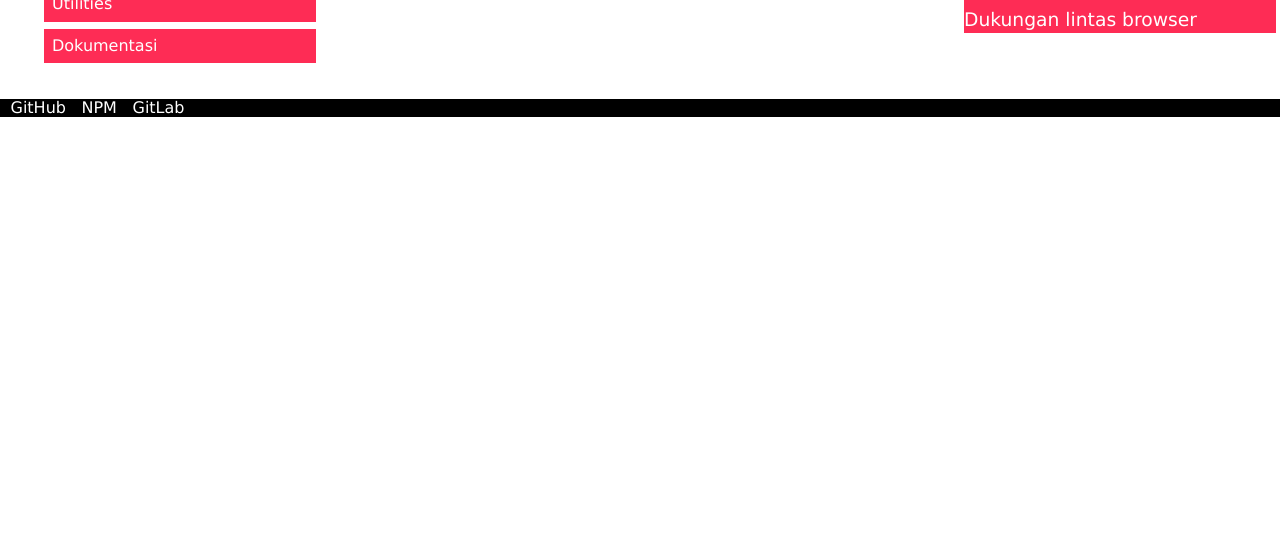
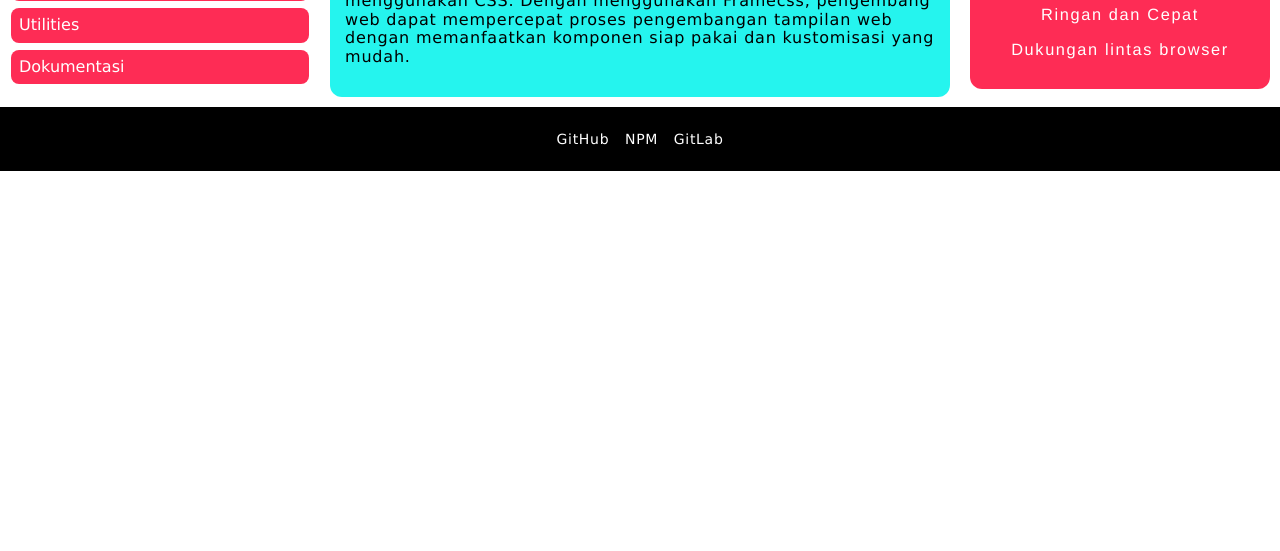
Before and after one commit to nelsenpro/framecss, a plain HTML site: page tiktok-example.html in a window 1280 px wide. Shown: the part 249-800 px from the top of the page. Drawn offline with Linux system fonts and the light colour scheme; a web font is replaced by a local one.

Commit message:
Update tiktok-example.html

```diff
--- a/tiktok-example.html
+++ b/tiktok-example.html
@@ -5,7 +5,7 @@
     <style>
         /* import Framecss Framework
 @import url("https://cdn.jsdelivr.net/gh/nelsenpro/framecss/data/frame.1.1.5.css"); */
-@import url("data/frame.css");
+@import url("data/frame.1.1.5.css");
 
         /* css kamu */
 :root {
```
